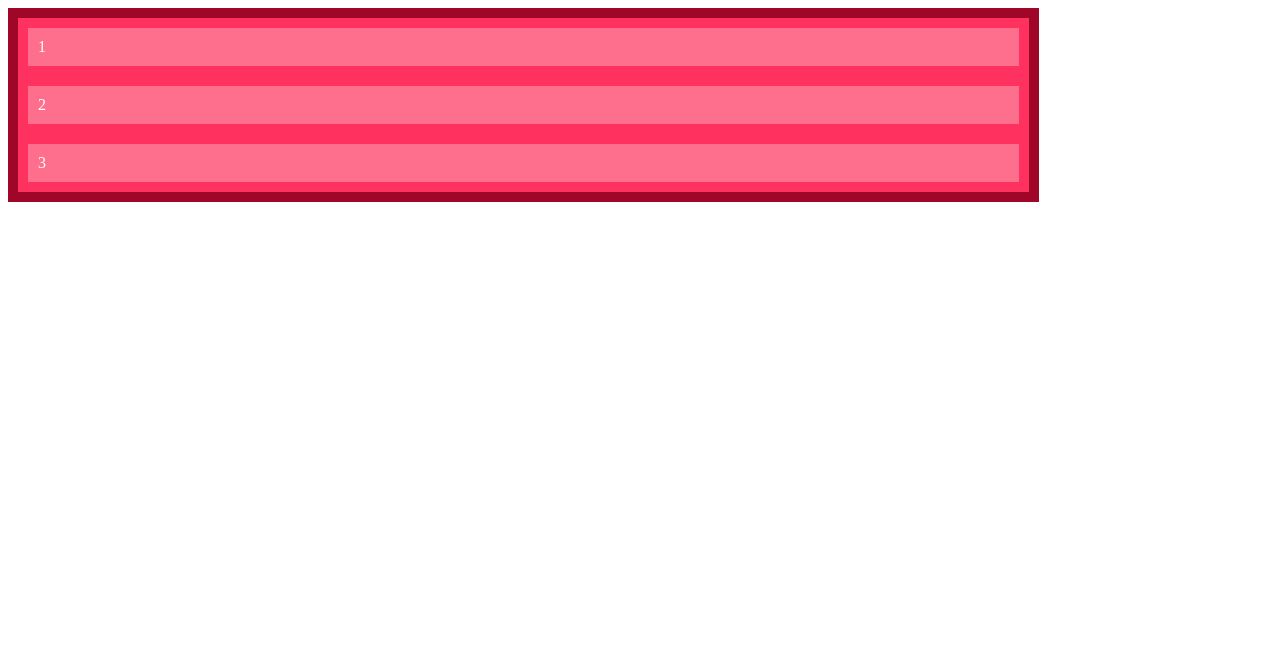
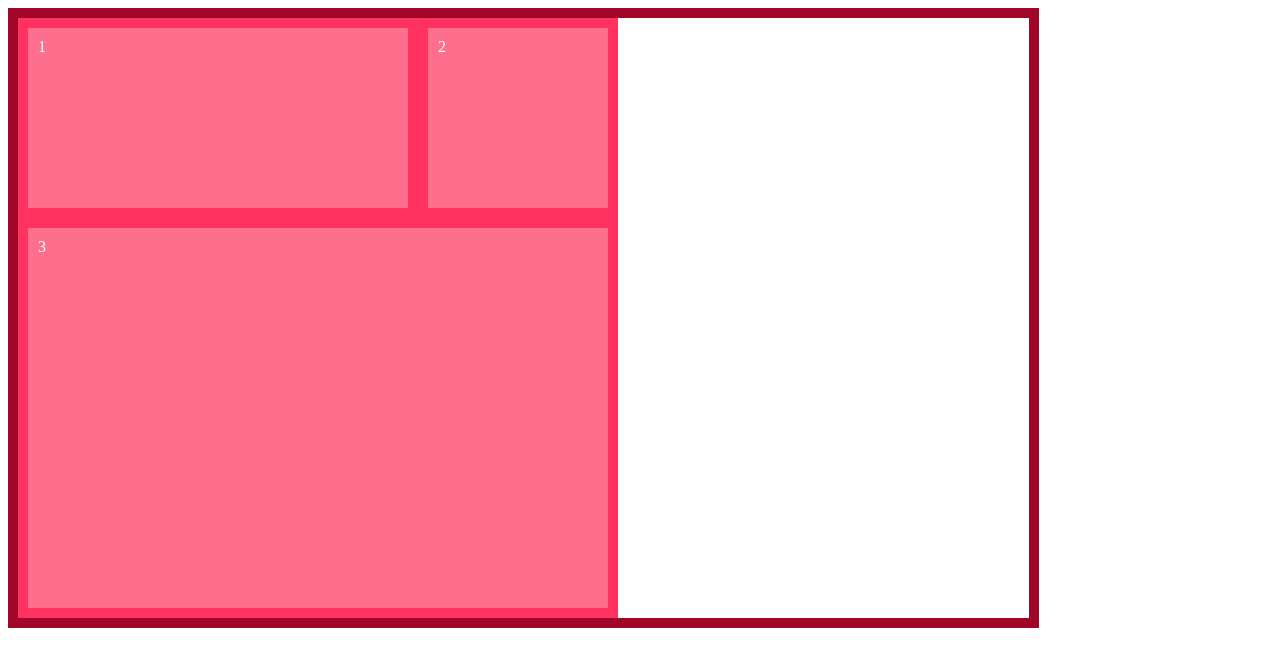
Before and after one commit to diegoc85/1ESPX-2024-Front-End, a plain HTML site: page Aula8_Grid/01-grid.html in a window 1280 px wide. Drawn offline with Linux system fonts and the light colour scheme.

Commit message:
Update 01-grid.css

```diff
--- a/Aula8_Grid/01-grid.css
+++ b/Aula8_Grid/01-grid.css
@@ -2,6 +2,11 @@
     width: 80%;
     margin: o auto;
     border: 10px solid #9f0627;
+    /* Colocar o display grid so no container */
+    display: grid;
+    grid-template-rows: 100px 100px 100px 100px 100px 100px;
+    grid-template-columns:100px 100px 100px 100px 100px 100px ;
+
 }
 
 .item{
@@ -10,3 +15,23 @@
     color: white;
     border: 10px solid #ff315e;
 }
+
+.item-1{
+    /* grid-row-start: 1;
+    grid-row-end: 3;
+    grid-column-start:1;
+    grid-column-end:5; */
+
+    grid-row: 1/3;
+    grid-column: 1/5;
+
+}
+
+.item-2{
+    grid-row: span 2;
+    grid-column: span 2;
+}
+
+.item-3{
+    grid-area: 3 / 1 / -1 / 7;
+}
```
